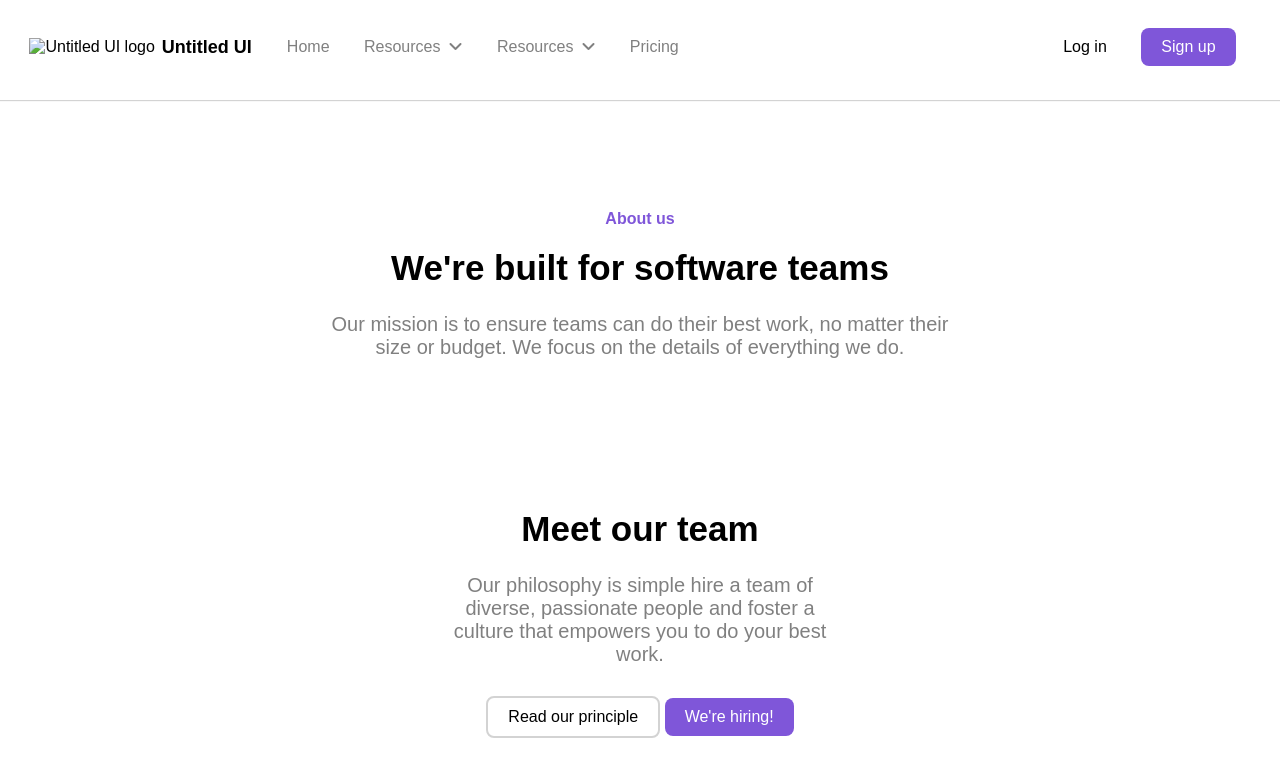
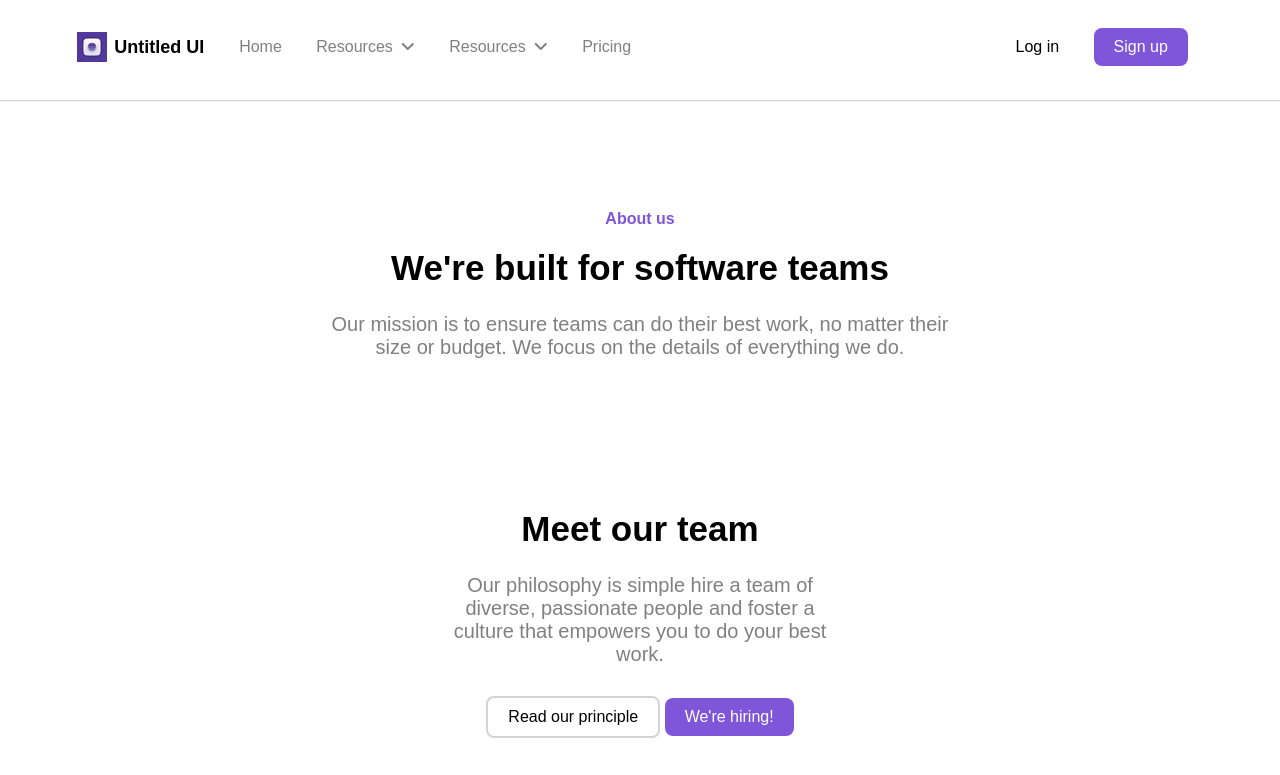
Before and after one commit to Osahe/Practice-work, a plain HTML site: page index.html in a window 1280 px wide. Shown: the top 775 px of the page. Drawn offline with nearby package versions, Linux system fonts and the light colour scheme.

Commit message:
update index.html

```diff
--- a/index.html
+++ b/index.html
@@ -13,7 +13,7 @@
 <body>
     <div class="header">
         <nav>
-        <img src="images/logo.jpg" alt="Untitled UI logo" class="logo">
+        <img src="logo.jpg" alt="Untitled UI logo" class="logo">
         <h1>Untitled UI</h1>
             <ul class="nav-links">
                 <li><a href="#">Home</a></li>
```
